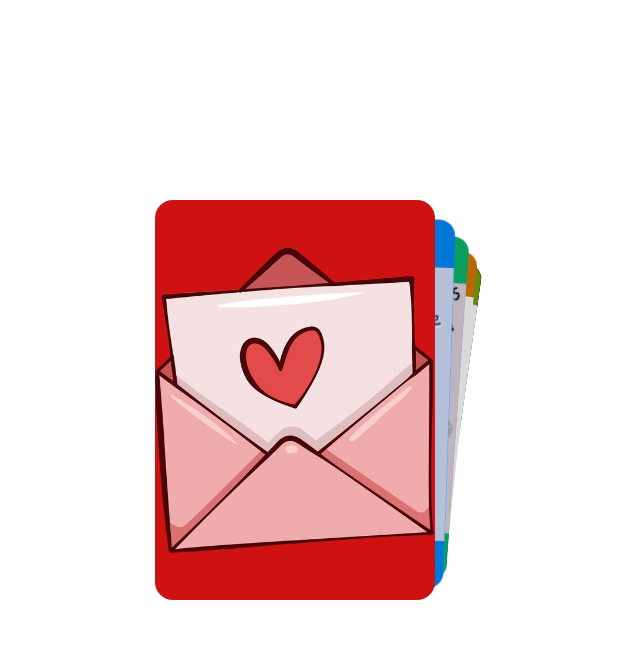
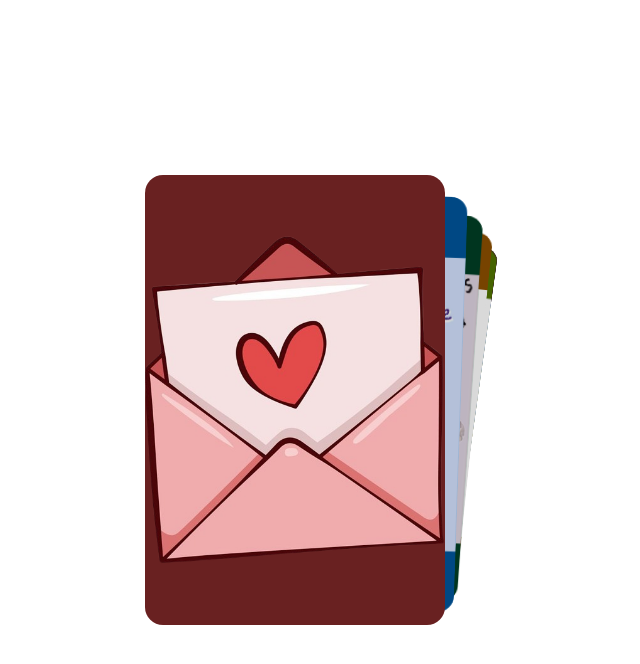
Before and after one commit to hoshikwyw/SecretOpen, a React (Vite) app: page /textPage in a window 1280 px wide. Both pictures are taken after a click on the button 640 px from the left and 397 px from the top of the page. Shown: the top 664 px of the page, without its empty margins (345-985 px from the left). Built offline with nearby package versions, Linux system fonts and the light colour scheme.

Commit message:
Added slide bg colors

```diff
--- a/src/pages/TextPage.jsx
+++ b/src/pages/TextPage.jsx
@@ -6,28 +6,24 @@ import { FcLike } from "react-icons/fc";
 import 'swiper/css';
 import 'swiper/css/effect-cards';
 import '../styles/TextPage.css'
+import { NavLink } from 'react-router-dom';
 
 const TextPage = () => {
     const [clicked, setClicked] = useState(false)
-    console.log(clicked)
-    const [toSwitch, setToSwitch] = useState(false)
-
-    const customCursorStyle = {
-        cursor: 'url(/pointer.png), auto'
-    };
-
 
     return (
         <div className=' flex min-w-screen min-h-screen justify-center items-center relative'>
             {!clicked && (
+                <div className=' relative' >
+                    <div >
+                        <button className='cursorChange cursor-pointer' onClick={() => setClicked(true)}>
+                            <img src="/email.png" alt="" className=' w-64 h-60 emailImg' />
+                        </button>
 
-                <div className=' relative' >
-                    <button className=' cursor-move' onClick={() => setClicked(true)}>
-                        <img src="/envelope.gif" alt="" className=' w-64 h-60' />
-                    </button>
-                    <img src="/arrow.gif" alt="" className=' absolute left-[90%] top-[20%]' />
+                    </div>
+                    <img src="/arrow.gif" alt="" className=' absolute left-[120%] top-[20%]' />
+                    <p className=' fixed bottom-0 left-0 p-5 font-semibold tracking-wider text-lg'>Click the Envelope to see what I wanna talk to you ...</p>
                 </div>
-
             )}
             {clicked && (
                 <div className="">
@@ -46,6 +42,7 @@ const TextPage = () => {
                         <SwiperSlide><img src="/postCards/11.jpg" alt="" /></SwiperSlide>
                         <SwiperSlide><img src="/postCards/12.jpg" alt="" /></SwiperSlide>
                         <SwiperSlide><img src="/postCards/13.jpg" alt="" /></SwiperSlide>
+                        <SwiperSlide><NavLink to={'/drag'}>Click and Go To Next Slide</NavLink></SwiperSlide>
                     </Swiper>
                 </div>
             )}
--- a/src/styles/TextPage.css
+++ b/src/styles/TextPage.css
@@ -4,8 +4,8 @@
     --quantity : 10;
 }
 .swiper {
-    width: 280px;
-    height: 400px;
+    width: 300px;
+    height: 450px;
 }
 
 .swiper-slide {
@@ -19,27 +19,27 @@
 }
 
 .swiper-slide:nth-child(1n) {
-    background-color: rgb(206, 17, 17);
+    background-color: rgb(105, 33, 33);
   }
 
   .swiper-slide:nth-child(2n) {
-    background-color: rgb(0, 140, 255);
+    background-color: rgb(0, 85, 155);
   }
 
   .swiper-slide:nth-child(3n) {
-    background-color: rgb(10, 184, 111);
+    background-color: rgb(0, 62, 36);
   }
 
   .swiper-slide:nth-child(4n) {
-    background-color: rgb(211, 122, 7);
+    background-color: rgb(140, 79, 0);
   }
 
   .swiper-slide:nth-child(5n) {
-    background-color: rgb(118, 163, 12);
+    background-color: rgb(81, 116, 0);
   }
 
   .swiper-slide:nth-child(6n) {
-    background-color: rgb(180, 10, 47);
+    background-color: rgb(92, 0, 20);
   }
 
   .swiper-slide:nth-child(7n) {
@@ -47,13 +47,40 @@
   }
 
   .swiper-slide:nth-child(8n) {
-    background-color: rgb(0, 68, 255);
+    background-color: rgb(42, 71, 151);
   }
 
   .swiper-slide:nth-child(9n) {
-    background-color: rgb(218, 12, 218);
+    background-color: rgb(105, 38, 105);
   }
 
   .swiper-slide:nth-child(10n) {
     background-color: rgb(54, 94, 77);
   }
+
+
+  .emailImg {
+    animation: roll infinite 2s linear;
+  }
+
+  @keyframes roll {
+    0% {
+      transform: rotate(0deg);
+    }
+    25% {
+      transform: rotate(10deg);
+    }
+    50% {
+      transform: rotate(0deg);
+    }
+    75% {
+      transform: rotate(-10deg);
+    }
+    100% {
+      transform: rotate(0deg);
+    }
+  }
+
+  /* .cursorChange {
+    cursor: url("/public/pointer.png"), auto;
+  } */
```
Also changed, not shown: public/email.png (added).
